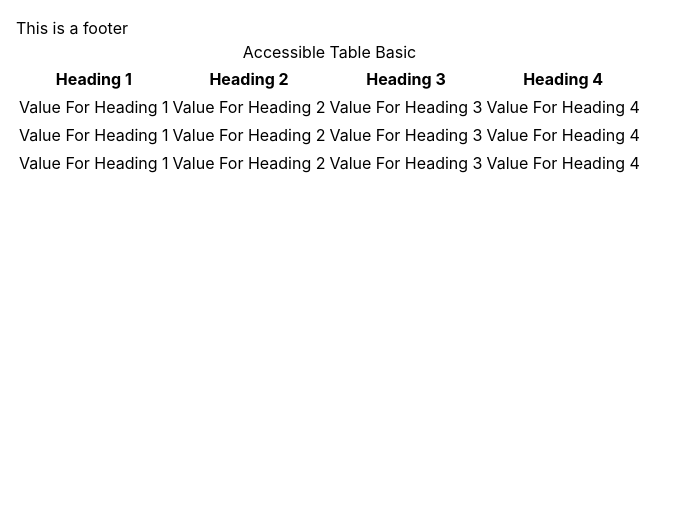
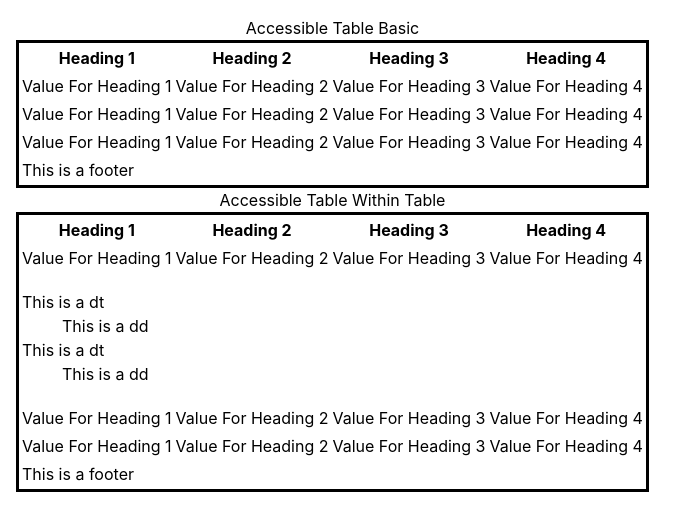
Before and after one commit to aaronev/accessibility, a website: page table/table.html in a window 1280 px wide. Shown: the whole page, without its empty margins (0-696 px from the left). Drawn offline with Linux system fonts and the light colour scheme; files that its build step writes are made by us from their sources.

Commit message:
adds advance table examples git push

```diff
--- a/table/table.html
+++ b/table/table.html
@@ -7,6 +7,11 @@
     <meta name="description" content="">
     <meta name="viewport" content="width=device-width, initial-scale=1.0m shrink-to-fit=no">
     <link rel="stylesheet" href="./main.css">
+    <style>
+      table {
+        border: solid;
+      }
+    </style>
   </head>
   <body>
     <table>
@@ -37,7 +42,55 @@
           <td>Value For Heading 4</td>
         </tr>
       </tbody>
-      <tfoot>This is a footer</tfoot>
+      <tfoot>
+        <tr colspan="4"><td>This is a footer</td></tr>
+      </tfoot>
+    </table>
+    <table>
+      <caption>Accessible Table Within Table</caption>
+      <thead>
+        <th scope="col">Heading 1</th>
+        <th scope="col">Heading 2</th>
+        <th scope="col">Heading 3</th>
+        <th scope="col">Heading 4</th>
+      </thead>
+      <tbody>
+        <tr>
+          <td>Value For Heading 1</td>
+          <td>Value For Heading 2</td>
+          <td>Value For Heading 3</td>
+          <td>Value For Heading 4</td>
+        </tr>
+        <tr colspan="4">
+          <td>
+            <dl role="grid">
+              <div role="row">
+                <dt role="columnheader">This is a dt</dt>
+                <dd role="cell">This is a dd</dd>
+              </div>
+              <div role="row">
+                <dt role="columnheader">This is a dt</dt>
+                <dd role="cell">This is a dd</dd>
+              </div>
+            </dl>
+          </td>
+        </tr>
+        <tr>
+          <td>Value For Heading 1</td>
+          <td>Value For Heading 2</td>
+          <td>Value For Heading 3</td>
+          <td>Value For Heading 4</td>
+        </tr>
+        <tr>
+          <td>Value For Heading 1</td>
+          <td>Value For Heading 2</td>
+          <td>Value For Heading 3</td>
+          <td>Value For Heading 4</td>
+        </tr>
+      </tbody>
+      <tfoot>
+        <tr colspan="4"><td>This is a footer</td></tr>
+      </tfoot>
     </table>
   </body>
 </html>
```
